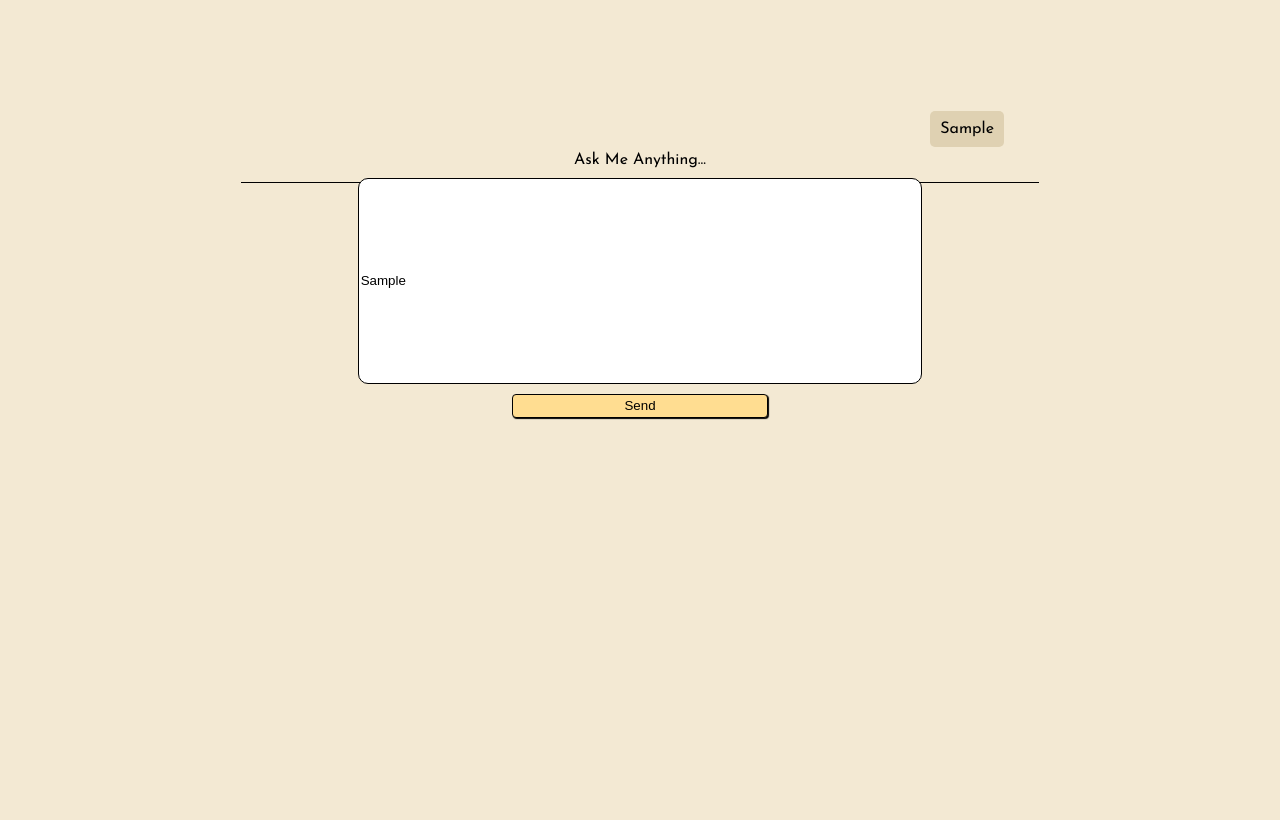
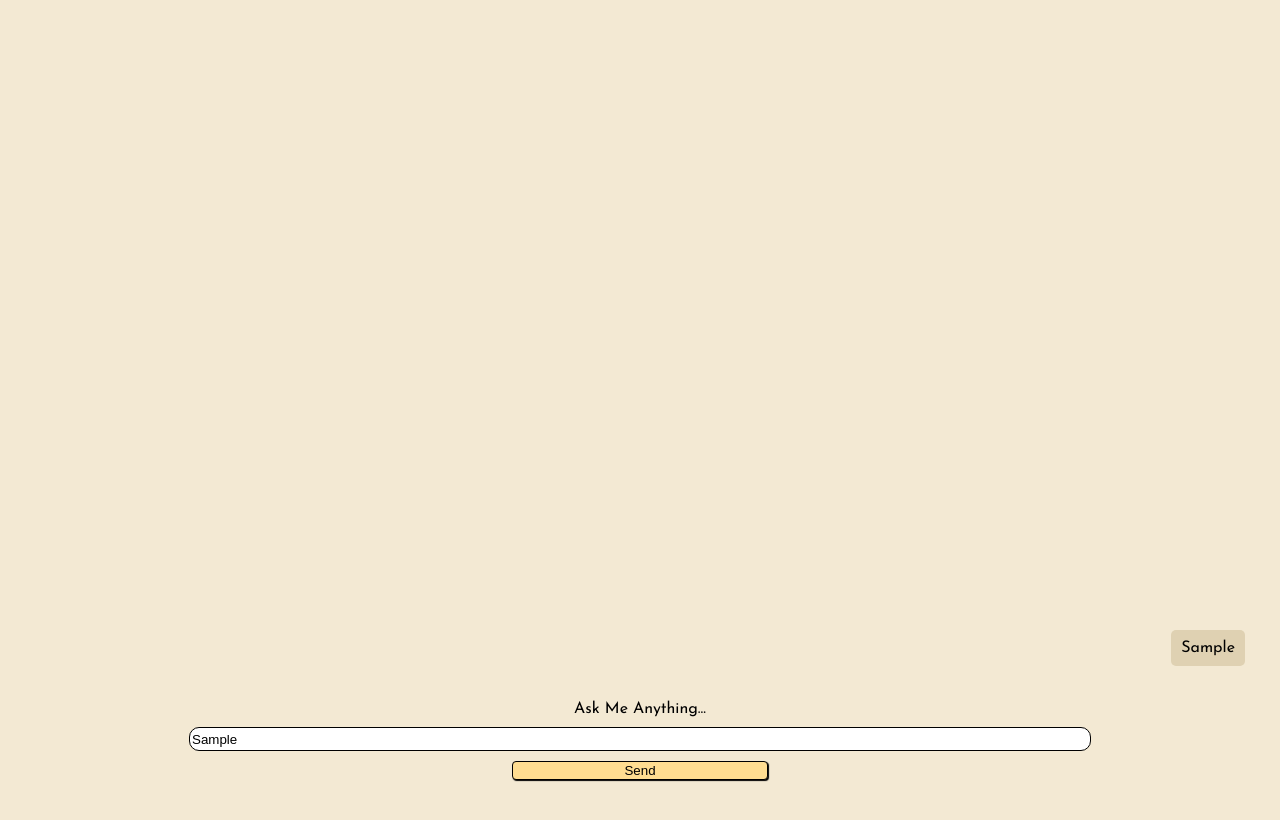
Before and after one commit to kylebernerslee/kyles-miniUI, a plain HTML site: page index.html in a window 1280 px wide. Both pictures are taken after typing "Sample" into the empty fields and a click on the button "Send". Drawn offline with Linux system fonts and the light colour scheme; no server answers.

Commit message:
improved ui and model handling

```diff
--- a/static/code.js
+++ b/static/code.js
@@ -1,16 +1,25 @@
+// Check if the unique ID already exists in localStorage
+let kyles_miniUI_uniqueId = localStorage.getItem('kyles_miniUI_uniqueId');
+
+// If the unique ID doesn't exist, create a new one and store it in localStorage
+if (!kyles_miniUI_uniqueId) {
+  kyles_miniUI_uniqueId = `id-${Date.now()}-${Math.floor(Math.random() * 1000)}`;
+    localStorage.setItem('kyles_miniUI_uniqueId', kyles_miniUI_uniqueId);
+}
+
 document.getElementById('queryForm').addEventListener('submit', async (event) => {
   event.preventDefault(); // Prevent the form from reloading the page
 
   const userInput = document.querySelector('#userInput');
-    const mainDiv = document.querySelector('#main');
+  const mainDiv = document.querySelector('#main');
 
   const queryDiv = document.createElement("div");
-    const responseDiv = document.createElement("div");
+  const responseDiv = document.createElement("div");
 
   queryDiv.classList.add("query");
   responseDiv.classList.add("response");
 
-    queryDiv.textContent = userInput.value;
+  queryDiv.textContent = userInput.value;
   mainDiv.appendChild(queryDiv);
 
   try {
@@ -20,7 +29,10 @@ document.getElementById('queryForm').addEventListener('submit', async (event) =>
           headers: {
               'Content-Type': 'application/json',
           },
-        body: JSON.stringify({ query: userInput.value }),
+          body: JSON.stringify({
+              query: userInput.value,
+              uniqueId: kyles_miniUI_uniqueId // Send the unique ID with the query
+          }),
       });
 
       if (!response.ok) {
@@ -31,8 +43,7 @@ document.getElementById('queryForm').addEventListener('submit', async (event) =>
       responseDiv.textContent = data.response; // Display the API response
       mainDiv.appendChild(responseDiv);
     }
-    catch (error)
-    {
+  catch (error) {
       responseDiv.textContent = `Error: ${error.message}`;
   }
 });
--- a/static/styles.css
+++ b/static/styles.css
@@ -5,16 +5,23 @@ body {
     padding: 0px;
     margin: 0px;
     font-family: "Josefin Sans", sans-serif;
-    display: grid;
-    grid-template-rows: auto 1fr;
+    display: flex;
+    flex-direction: column;
     height: 100vmin;
     margin: 25px;
-    justify-content: space-evenly;
+    height: 100vh;
+    margin: 0;
 }
 
 #queryForm {
+    position: sticky;
+    bottom: 0px;
+    background: #f3e9d3;
+    text-align: center;
     display: flex;
+    justify-content: center;
     flex-direction: column;
+    flex-shrink: 0;
     align-items: center;
 }
 
@@ -33,8 +40,9 @@ button {
     background-color: #ffdd91;
     border: solid 1px;
     box-shadow: 1px 1px 1px;
-    position:relative;
+    position: relative;
     cursor: pointer;
+    margin-bottom: 20px;
 }
 
 button:hover {
@@ -48,15 +56,14 @@ button:active {
 }
 
 #main {
-    width: 60vw;
+    flex: 1;
     display: flex;
+    padding: 15px;
+    width: 100%;
+    box-sizing: border-box;
+    align-items: center;
     flex-direction: column;
     justify-content: flex-end;
-    margin-bottom: 20px;
-    border-bottom: solid 1px;
-    padding: 15px;
-    height: 100%;
-    overflow-y: auto;
 }
 
 .query {
```
Also changed, not shown: 1 other file. Lines whose indentation alone changed are shown as unchanged.
